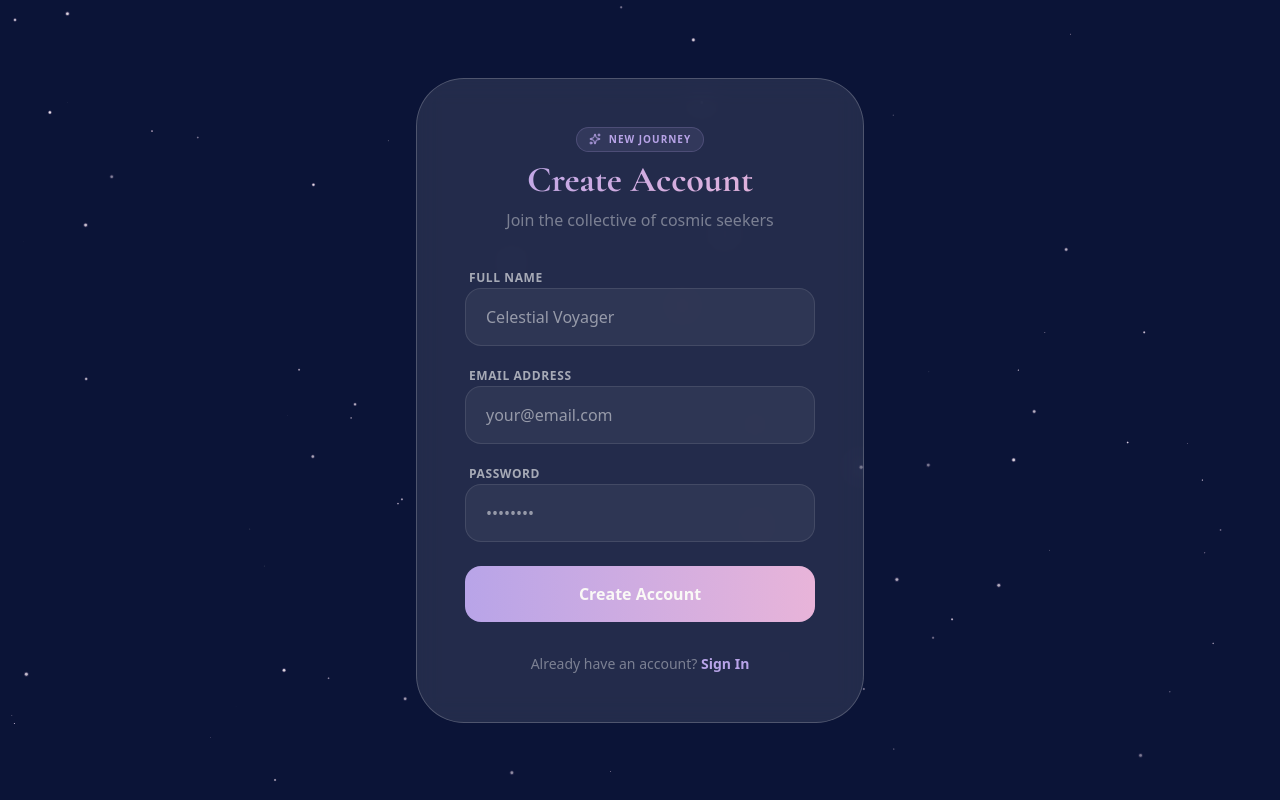
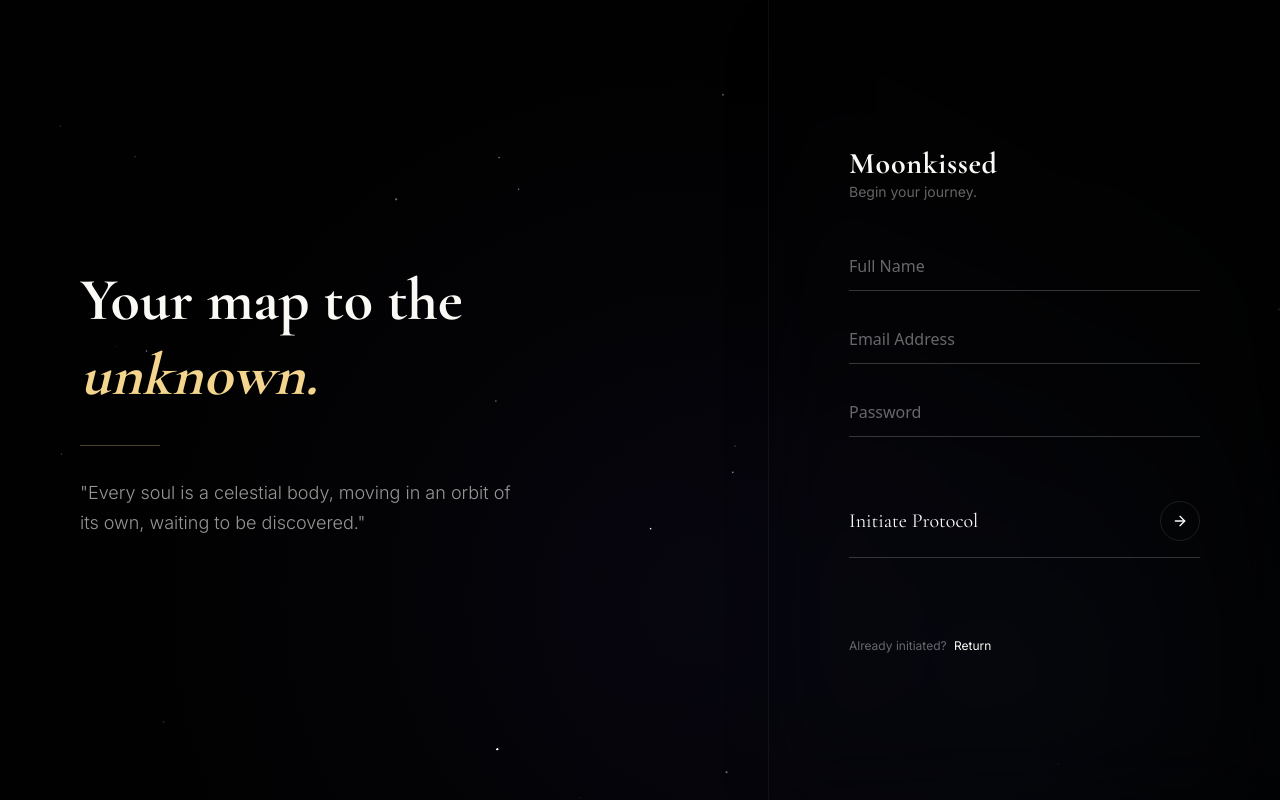
Before and after one commit to Aadeep01/Moonkissed, a Next.js app: page /auth/signup in a window 1280 px wide. Built offline with nearby package versions, Linux system fonts and the light colour scheme.

Commit message:
style: redesign auth pages with split layout and cosmic minimal aesthetic

```diff
--- a/src/app/auth/signin/page.tsx
+++ b/src/app/auth/signin/page.tsx
@@ -1,12 +1,12 @@
 "use client";
 
 import { motion } from "framer-motion";
-import { Loader2, Sparkles } from "lucide-react";
+import { ArrowRight, Loader2 } from "lucide-react";
 import Link from "next/link";
 import { useRouter } from "next/navigation";
 import { signIn } from "next-auth/react";
 import { useState } from "react";
-import { StarField } from "@/components/StarField";
+import { CosmicBackground } from "@/components/CosmicBackground";
 
 export default function SignInPage() {
 	const [email, setEmail] = useState("");
@@ -41,57 +41,85 @@ export default function SignInPage() {
 	};
 
 	return (
-		<>
-			<StarField />
-			<main className="min-h-screen flex items-center justify-center p-4">
-				<motion.div
-					initial={{ opacity: 0, scale: 0.95 }}
-					animate={{ opacity: 1, scale: 1 }}
-					className="glass max-w-md w-full p-8 md:p-12 rounded-[3rem] border border-white/10 space-y-8"
-				>
-					<div className="text-center space-y-2">
-						<div className="inline-flex items-center gap-2 px-3 py-1 rounded-full bg-[rgb(var(--color-lavender))]/10 border border-[rgb(var(--color-lavender))]/20 text-[rgb(var(--color-lavender))] text-[10px] font-bold uppercase tracking-widest">
-							<Sparkles className="w-3 h-3" /> Celestial Access
-						</div>
-						<h1 className="text-4xl font-bold text-gradient">Welcome Back</h1>
-						<p className="text-white/40">Enter the cosmic realm once more</p>
+		<div className="min-h-screen flex bg-[#050810] overflow-hidden relative">
+			{/* Background - Visible everywhere but obscured on the right by the form panel */}
+			<div className="absolute inset-0 z-0">
+				<CosmicBackground />
 			</div>
 
-					<form onSubmit={handleSubmit} className="space-y-6">
+			{/* Left Side - Art & Quote (Desktop Only) */}
+			<div className="hidden lg:flex flex-1 relative z-10 flex-col justify-center px-20 text-[rgb(var(--color-cream-white))]">
+				<motion.div
+					initial={{ opacity: 0, y: 20 }}
+					animate={{ opacity: 1, y: 0 }}
+					transition={{ duration: 1, delay: 0.2 }}
+				>
+					<h2 className="font-[family-name:var(--font-cormorant)] text-6xl leading-tight">
+						The stars align <br />
+						<span className="italic text-[rgb(var(--color-moonlight-gold))]">for you.</span>
+					</h2>
+					<div className="h-px w-20 bg-[rgb(var(--color-moonlight-gold))]/30 my-8" />
+					<p className="font-[family-name:var(--font-inter)] text-lg opacity-60 font-light max-w-md leading-relaxed">
+						"The cosmos is within us. We are made of star-stuff. We are a way for the universe to
+						know itself."
+					</p>
+				</motion.div>
+			</div>
+
+			{/* Right Side - Form Panel */}
+			<motion.div
+				initial={{ x: 100, opacity: 0 }}
+				animate={{ x: 0, opacity: 1 }}
+				transition={{ duration: 0.8, ease: [0.16, 1, 0.3, 1] }}
+				className="w-full lg:w-[45%] xl:w-[40%] bg-[rgb(var(--color-deep-space))]/60 backdrop-blur-2xl border-l border-white/5 relative z-20 flex flex-col justify-center p-8 md:p-16 lg:p-20 shadow-2xl"
+			>
+				<div className="max-w-sm mx-auto w-full space-y-10">
 					<div className="space-y-4">
-							<div className="space-y-1.5">
-								<label
-									htmlFor="email"
-									className="text-xs font-bold uppercase tracking-wider text-white/60 ml-1"
-								>
-									Email Address
-								</label>
+						<Link href="/">
+							<h1 className="font-[family-name:var(--font-cormorant)] text-3xl text-[rgb(var(--color-cream-white))] tracking-wide hover:opacity-80 transition-opacity">
+								Moonkissed
+							</h1>
+						</Link>
+						<p className="font-[family-name:var(--font-inter)] text-[rgb(var(--color-cream-white))]/40 text-sm">
+							Welcome back, voyager.
+						</p>
+					</div>
+
+					<form onSubmit={handleSubmit} className="space-y-8">
+						<div className="space-y-6">
+							<div className="group relative">
 								<input
 									id="email"
 									type="email"
 									required
 									value={email}
 									onChange={(e) => setEmail(e.target.value)}
-									className="w-full bg-white/5 border border-white/10 rounded-2xl px-5 py-4 text-white focus:outline-none focus:ring-2 focus:ring-[rgb(var(--color-lavender))]/50 transition-all"
-									placeholder="your@email.com"
+									className="peer w-full bg-transparent border-b border-white/20 py-3 text-[rgb(var(--color-cream-white))] focus:outline-none focus:border-[rgb(var(--color-moonlight-gold))] transition-colors font-[family-name:var(--font-inter)] placeholder-transparent"
+									placeholder="Email"
 								/>
+								<label
+									htmlFor="email"
+									className="absolute left-0 -top-3.5 text-[rgb(var(--color-moonlight-gold))]/80 text-xs transition-all peer-placeholder-shown:text-base peer-placeholder-shown:text-white/40 peer-placeholder-shown:top-3 peer-focus:-top-3.5 peer-focus:text-[rgb(var(--color-moonlight-gold))] peer-focus:text-xs pointer-events-none"
+								>
+									Email Address
+								</label>
 							</div>
-							<div className="space-y-1.5">
-								<label
-									htmlFor="password"
-									className="text-xs font-bold uppercase tracking-wider text-white/60 ml-1"
-								>
-									Password
-								</label>
+							<div className="group relative">
 								<input
 									id="password"
 									type="password"
 									required
 									value={password}
 									onChange={(e) => setPassword(e.target.value)}
-									className="w-full bg-white/5 border border-white/10 rounded-2xl px-5 py-4 text-white focus:outline-none focus:ring-2 focus:ring-[rgb(var(--color-lavender))]/50 transition-all"
-									placeholder="••••••••"
+									className="peer w-full bg-transparent border-b border-white/20 py-3 text-[rgb(var(--color-cream-white))] focus:outline-none focus:border-[rgb(var(--color-moonlight-gold))] transition-colors font-[family-name:var(--font-inter)] placeholder-transparent"
+									placeholder="Password"
 								/>
+								<label
+									htmlFor="password"
+									className="absolute left-0 -top-3.5 text-[rgb(var(--color-moonlight-gold))]/80 text-xs transition-all peer-placeholder-shown:text-base peer-placeholder-shown:text-white/40 peer-placeholder-shown:top-3 peer-focus:-top-3.5 peer-focus:text-[rgb(var(--color-moonlight-gold))] peer-focus:text-xs pointer-events-none"
+								>
+									Password
+								</label>
 							</div>
 						</div>
 
@@ -99,36 +127,45 @@ export default function SignInPage() {
 							<motion.div
 								initial={{ opacity: 0, y: -10 }}
 								animate={{ opacity: 1, y: 0 }}
-								className="text-red-400 text-sm text-center font-medium"
+								className="text-red-300/80 text-xs tracking-wide"
 							>
 								{error}
 							</motion.div>
 						)}
 
+						<div className="pt-4">
 							<button
 								type="submit"
 								disabled={isLoading}
-							className="w-full relative group px-8 py-4 bg-gradient-to-r from-[rgb(var(--color-lavender))] to-[rgb(var(--color-celestial-pink))] rounded-2xl text-[rgb(var(--color-deep-space))] font-bold hover:scale-[1.02] active:scale-[0.98] transition-all disabled:opacity-50 disabled:cursor-not-allowed overflow-hidden"
+								className="group flex items-center justify-between w-full py-4 border-b border-[rgb(var(--color-cream-white))]/20 hover:border-[rgb(var(--color-moonlight-gold))] transition-all duration-300"
 							>
-							<div className="relative flex items-center justify-center gap-2">
-								{isLoading ? <Loader2 className="w-5 h-5 animate-spin" /> : "Sign In"}
+								<span className="font-[family-name:var(--font-cormorant)] text-xl text-[rgb(var(--color-cream-white))] group-hover:text-[rgb(var(--color-moonlight-gold))] transition-colors">
+									{isLoading ? "Authenticating..." : "Enter Gallery"}
+								</span>
+								<div className="w-10 h-10 rounded-full border border-white/10 flex items-center justify-center group-hover:bg-[rgb(var(--color-moonlight-gold))] group-hover:border-transparent transition-all duration-300">
+									{isLoading ? (
+										<Loader2 className="w-4 h-4 animate-spin text-[rgb(var(--color-cream-white))]" />
+									) : (
+										<ArrowRight className="w-4 h-4 text-[rgb(var(--color-cream-white))] group-hover:text-[rgb(var(--color-deep-space))]" />
+									)}
 								</div>
 							</button>
+						</div>
 					</form>
 
-					<div className="text-center">
-						<p className="text-white/40 text-sm">
-							New to the stars?{" "}
+					<div className="pt-10">
+						<p className="text-[rgb(var(--color-cream-white))]/40 text-xs font-[family-name:var(--font-inter)]">
+							New journey?{" "}
 							<Link
 								href="/auth/signup"
-								className="text-[rgb(var(--color-lavender))] hover:underline font-bold"
+								className="text-[rgb(var(--color-cream-white))] hover:text-[rgb(var(--color-moonlight-gold))] transition-colors ml-1 decoration-1 underline-offset-4 hover:underline"
 							>
 								Create an account
 							</Link>
 						</p>
 					</div>
+				</div>
 			</motion.div>
-			</main>
-		</>
+		</div>
 	);
 }
--- a/src/app/auth/signup/page.tsx
+++ b/src/app/auth/signup/page.tsx
@@ -1,11 +1,11 @@
 "use client";
 
 import { motion } from "framer-motion";
-import { Loader2, Sparkles } from "lucide-react";
+import { ArrowRight, Loader2 } from "lucide-react";
 import Link from "next/link";
 import { useRouter } from "next/navigation";
 import { useState } from "react";
-import { StarField } from "@/components/StarField";
+import { CosmicBackground } from "@/components/CosmicBackground";
 
 export default function SignUpPage() {
 	const [name, setName] = useState("");
@@ -42,74 +42,102 @@ export default function SignUpPage() {
 	};
 
 	return (
-		<>
-			<StarField />
-			<main className="min-h-screen flex items-center justify-center p-4">
-				<motion.div
-					initial={{ opacity: 0, scale: 0.95 }}
-					animate={{ opacity: 1, scale: 1 }}
-					className="glass max-w-md w-full p-8 md:p-12 rounded-[3rem] border border-white/10 space-y-8"
-				>
-					<div className="text-center space-y-2">
-						<div className="inline-flex items-center gap-2 px-3 py-1 rounded-full bg-[rgb(var(--color-lavender))]/10 border border-[rgb(var(--color-lavender))]/20 text-[rgb(var(--color-lavender))] text-[10px] font-bold uppercase tracking-widest">
-							<Sparkles className="w-3 h-3" /> New Journey
-						</div>
-						<h1 className="text-4xl font-bold text-gradient">Create Account</h1>
-						<p className="text-white/40">Join the collective of cosmic seekers</p>
+		<div className="min-h-screen flex bg-[#050810] overflow-hidden relative">
+			{/* Background */}
+			<div className="absolute inset-0 z-0">
+				<CosmicBackground />
 			</div>
 
-					<form onSubmit={handleSubmit} className="space-y-6">
+			{/* Left Side - Art & Quote (Desktop Only) */}
+			<div className="hidden lg:flex flex-1 relative z-10 flex-col justify-center px-20 text-[rgb(var(--color-cream-white))]">
+				<motion.div
+					initial={{ opacity: 0, y: 20 }}
+					animate={{ opacity: 1, y: 0 }}
+					transition={{ duration: 1, delay: 0.2 }}
+				>
+					<h2 className="font-[family-name:var(--font-cormorant)] text-6xl leading-tight">
+						Your map to the <br />
+						<span className="italic text-[rgb(var(--color-moonlight-gold))]">unknown.</span>
+					</h2>
+					<div className="h-px w-20 bg-[rgb(var(--color-moonlight-gold))]/30 my-8" />
+					<p className="font-[family-name:var(--font-inter)] text-lg opacity-60 font-light max-w-md leading-relaxed">
+						"Every soul is a celestial body, moving in an orbit of its own, waiting to be
+						discovered."
+					</p>
+				</motion.div>
+			</div>
+
+			{/* Right Side - Form Panel */}
+			<motion.div
+				initial={{ x: 100, opacity: 0 }}
+				animate={{ x: 0, opacity: 1 }}
+				transition={{ duration: 0.8, ease: [0.16, 1, 0.3, 1] }}
+				className="w-full lg:w-[45%] xl:w-[40%] bg-[rgb(var(--color-deep-space))]/60 backdrop-blur-2xl border-l border-white/5 relative z-20 flex flex-col justify-center p-8 md:p-16 lg:p-20 shadow-2xl"
+			>
+				<div className="max-w-sm mx-auto w-full space-y-10">
 					<div className="space-y-4">
-							<div className="space-y-1.5">
-								<label
-									htmlFor="name"
-									className="text-xs font-bold uppercase tracking-wider text-white/60 ml-1"
-								>
-									Full Name
-								</label>
+						<Link href="/">
+							<h1 className="font-[family-name:var(--font-cormorant)] text-3xl text-[rgb(var(--color-cream-white))] tracking-wide hover:opacity-80 transition-opacity">
+								Moonkissed
+							</h1>
+						</Link>
+						<p className="font-[family-name:var(--font-inter)] text-[rgb(var(--color-cream-white))]/40 text-sm">
+							Begin your journey.
+						</p>
+					</div>
+
+					<form onSubmit={handleSubmit} className="space-y-8">
+						<div className="space-y-6">
+							<div className="group relative">
 								<input
 									id="name"
 									type="text"
 									required
 									value={name}
 									onChange={(e) => setName(e.target.value)}
-									className="w-full bg-white/5 border border-white/10 rounded-2xl px-5 py-4 text-white focus:outline-none focus:ring-2 focus:ring-[rgb(var(--color-lavender))]/50 transition-all"
-									placeholder="Celestial Voyager"
+									className="peer w-full bg-transparent border-b border-white/20 py-3 text-[rgb(var(--color-cream-white))] focus:outline-none focus:border-[rgb(var(--color-moonlight-gold))] transition-colors font-[family-name:var(--font-inter)] placeholder-transparent"
+									placeholder="Full Name"
 								/>
+								<label
+									htmlFor="name"
+									className="absolute left-0 -top-3.5 text-[rgb(var(--color-moonlight-gold))]/80 text-xs transition-all peer-placeholder-shown:text-base peer-placeholder-shown:text-white/40 peer-placeholder-shown:top-3 peer-focus:-top-3.5 peer-focus:text-[rgb(var(--color-moonlight-gold))] peer-focus:text-xs pointer-events-none"
+								>
+									Full Name
+								</label>
 							</div>
-							<div className="space-y-1.5">
-								<label
-									htmlFor="email"
-									className="text-xs font-bold uppercase tracking-wider text-white/60 ml-1"
-								>
-									Email Address
-								</label>
+							<div className="group relative">
 								<input
 									id="email"
 									type="email"
 									required
 									value={email}
 									onChange={(e) => setEmail(e.target.value)}
-									className="w-full bg-white/5 border border-white/10 rounded-2xl px-5 py-4 text-white focus:outline-none focus:ring-2 focus:ring-[rgb(var(--color-lavender))]/50 transition-all"
-									placeholder="your@email.com"
+									className="peer w-full bg-transparent border-b border-white/20 py-3 text-[rgb(var(--color-cream-white))] focus:outline-none focus:border-[rgb(var(--color-moonlight-gold))] transition-colors font-[family-name:var(--font-inter)] placeholder-transparent"
+									placeholder="Email"
 								/>
+								<label
+									htmlFor="email"
+									className="absolute left-0 -top-3.5 text-[rgb(var(--color-moonlight-gold))]/80 text-xs transition-all peer-placeholder-shown:text-base peer-placeholder-shown:text-white/40 peer-placeholder-shown:top-3 peer-focus:-top-3.5 peer-focus:text-[rgb(var(--color-moonlight-gold))] peer-focus:text-xs pointer-events-none"
+								>
+									Email Address
+								</label>
 							</div>
-							<div className="space-y-1.5">
-								<label
-									htmlFor="password"
-									className="text-xs font-bold uppercase tracking-wider text-white/60 ml-1"
-								>
-									Password
-								</label>
+							<div className="group relative">
 								<input
 									id="password"
 									type="password"
 									required
 									value={password}
 									onChange={(e) => setPassword(e.target.value)}
-									className="w-full bg-white/5 border border-white/10 rounded-2xl px-5 py-4 text-white focus:outline-none focus:ring-2 focus:ring-[rgb(var(--color-lavender))]/50 transition-all"
-									placeholder="••••••••"
+									className="peer w-full bg-transparent border-b border-white/20 py-3 text-[rgb(var(--color-cream-white))] focus:outline-none focus:border-[rgb(var(--color-moonlight-gold))] transition-colors font-[family-name:var(--font-inter)] placeholder-transparent"
+									placeholder="Password"
 								/>
+								<label
+									htmlFor="password"
+									className="absolute left-0 -top-3.5 text-[rgb(var(--color-moonlight-gold))]/80 text-xs transition-all peer-placeholder-shown:text-base peer-placeholder-shown:text-white/40 peer-placeholder-shown:top-3 peer-focus:-top-3.5 peer-focus:text-[rgb(var(--color-moonlight-gold))] peer-focus:text-xs pointer-events-none"
+								>
+									Password
+								</label>
 							</div>
 						</div>
 
@@ -117,36 +145,45 @@ export default function SignUpPage() {
 							<motion.div
 								initial={{ opacity: 0, y: -10 }}
 								animate={{ opacity: 1, y: 0 }}
-								className="text-red-400 text-sm text-center font-medium"
+								className="text-red-300/80 text-xs tracking-wide"
 							>
 								{error}
 							</motion.div>
 						)}
 
+						<div className="pt-4">
 							<button
 								type="submit"
 								disabled={isLoading}
-							className="w-full relative group px-8 py-4 bg-gradient-to-r from-[rgb(var(--color-lavender))] to-[rgb(var(--color-celestial-pink))] rounded-2xl text-[rgb(var(--color-deep-space))] font-bold hover:scale-[1.02] active:scale-[0.98] transition-all disabled:opacity-50 disabled:cursor-not-allowed overflow-hidden"
+								className="group flex items-center justify-between w-full py-4 border-b border-[rgb(var(--color-cream-white))]/20 hover:border-[rgb(var(--color-moonlight-gold))] transition-all duration-300"
 							>
-							<div className="relative flex items-center justify-center gap-2">
-								{isLoading ? <Loader2 className="w-5 h-5 animate-spin" /> : "Create Account"}
+								<span className="font-[family-name:var(--font-cormorant)] text-xl text-[rgb(var(--color-cream-white))] group-hover:text-[rgb(var(--color-moonlight-gold))] transition-colors">
+									{isLoading ? "Initiating..." : "Initiate Protocol"}
+								</span>
+								<div className="w-10 h-10 rounded-full border border-white/10 flex items-center justify-center group-hover:bg-[rgb(var(--color-moonlight-gold))] group-hover:border-transparent transition-all duration-300">
+									{isLoading ? (
+										<Loader2 className="w-4 h-4 animate-spin text-[rgb(var(--color-cream-white))]" />
+									) : (
+										<ArrowRight className="w-4 h-4 text-[rgb(var(--color-cream-white))] group-hover:text-[rgb(var(--color-deep-space))]" />
+									)}
 								</div>
 							</button>
+						</div>
 					</form>
 
-					<div className="text-center">
-						<p className="text-white/40 text-sm">
-							Already have an account?{" "}
+					<div className="pt-10">
+						<p className="text-[rgb(var(--color-cream-white))]/40 text-xs font-[family-name:var(--font-inter)]">
+							Already initiated?{" "}
 							<Link
 								href="/auth/signin"
-								className="text-[rgb(var(--color-lavender))] hover:underline font-bold"
+								className="text-[rgb(var(--color-cream-white))] hover:text-[rgb(var(--color-moonlight-gold))] transition-colors ml-1 decoration-1 underline-offset-4 hover:underline"
 							>
-								Sign In
+								Return
 							</Link>
 						</p>
 					</div>
+				</div>
 			</motion.div>
-			</main>
-		</>
+		</div>
 	);
 }
```
Lines whose indentation alone changed are shown as unchanged.
